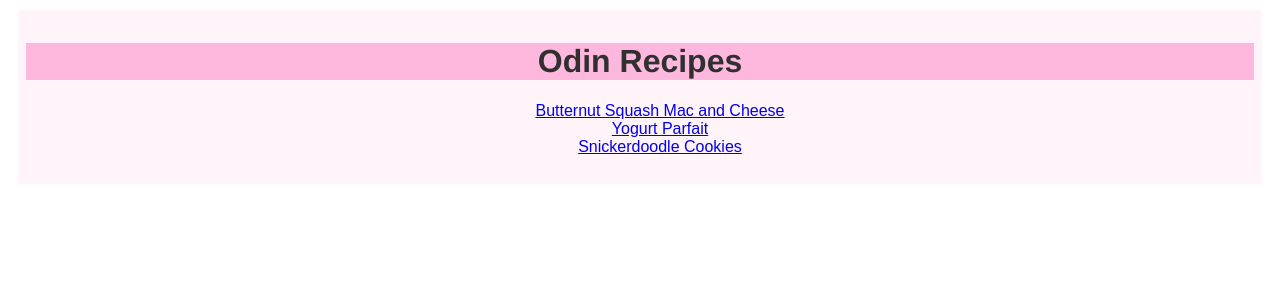
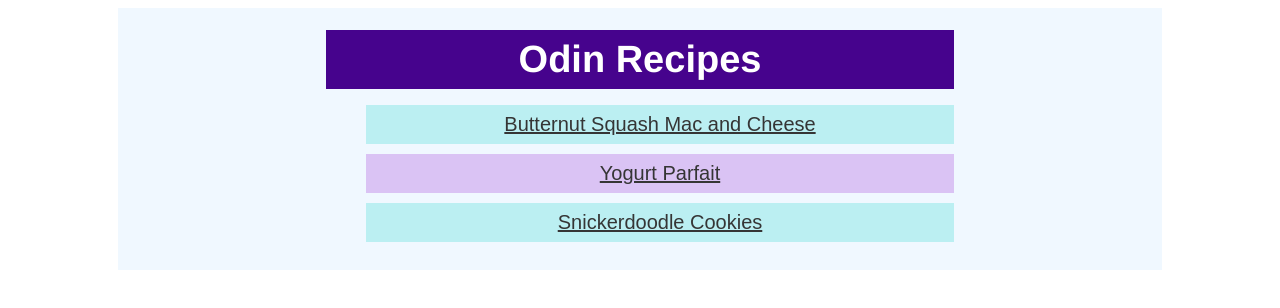
Before and after one commit to lovelylaur/odin-recipes, a plain HTML site: page index.html in a window 1280 px wide. Drawn offline with Linux system fonts and the light colour scheme.

Commit message:
Add margin, padding, and color to list items

```diff
--- a/index.html
+++ b/index.html
@@ -9,9 +9,9 @@
     <div class="card">
         <h1 class="title">Odin Recipes</h1>
         <ul>
-            <li><a href="recipes/macandcheese.html">Butternut Squash Mac and Cheese</a></li>
-            <li><a href="recipes/yogurtparfait.html">Yogurt Parfait</a></li>
-            <li><a href="recipes/snickerdoodle.html">Snickerdoodle Cookies</a></li>
+            <li class="cheese"><a href="recipes/macandcheese.html">Butternut Squash Mac and Cheese</a></li>
+            <li class="yogurt"><a href="recipes/yogurtparfait.html">Yogurt Parfait</a></li>
+            <li class="cookie"><a href="recipes/snickerdoodle.html">Snickerdoodle Cookies</a></li>
         </ul>
     </div>
 </body>
--- a/style.css
+++ b/style.css
@@ -7,20 +7,47 @@ html {
 }
 
 .card {
-    background-color: rgb(255, 244, 250);
-    margin: 10px;
+    margin: auto 110px;
     padding: 12px 8px;
+    background-color: aliceblue;
 }
 
 .title {
     font-family: Helvetica, sans-serif;
-    color: rgb(48, 48, 48);
+    color: rgb(255, 255, 255);
     text-align: center;
-    background-color: rgb(255, 184, 221);
+    background-color: rgb(70, 3, 141);
+    margin: 10px 200px;
+    padding: 8px;
+    font-size: 38px;
 }
 
 li {
     font-family: Montserrat, sans-serif;
     text-align: center;
     list-style-type: none;
+    display: block;
+    margin: 10px 200px;
+    padding: 8px;
+    font-size: 20px;
 }
+
+li.cheese {
+    background-color: rgb(187, 239, 242);
+
+}
+
+li.yogurt {
+    background-color: rgb(218, 195, 244);
+
+
+}
+
+li.cookie {
+    background-color: rgb(187, 239, 242);
+
+}
+
+a {
+    color:rgb(53, 53, 53);
+}
```
